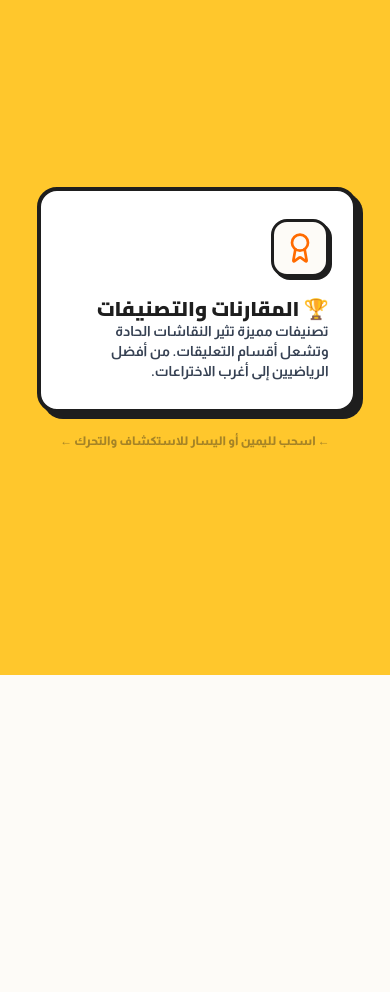
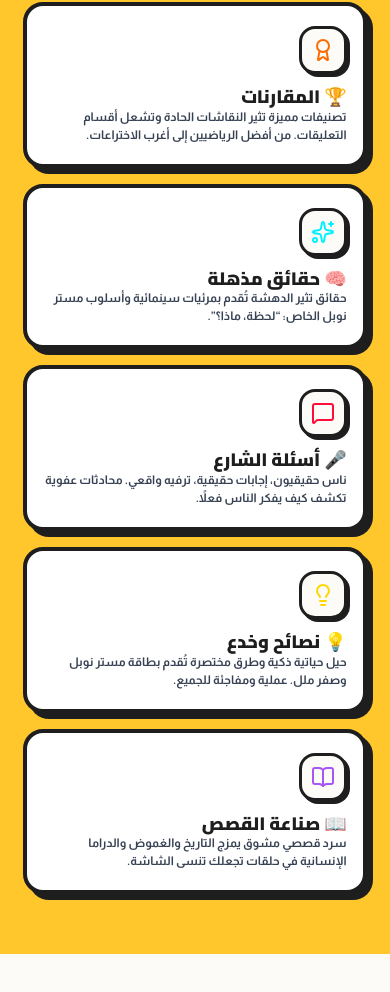
Before and after one commit to hubonii/Mr.nobel, a Next.js app: page / in a window 390 px wide. Shown: the part 5483-6475 px from the top of the page. Built offline with nearby package versions, Linux system fonts and the light colour scheme.

Commit message:
feat: redesign Slide 7 Content Universe to a responsive 5-column grid layout visible entirely on screen

```diff
--- a/src/app/page.tsx
+++ b/src/app/page.tsx
@@ -554,7 +554,7 @@ export default function Home() {
           style={{ backgroundColor: 'var(--yellow)' }}
         >
           <div className="slide-inner" dir="rtl">
-            <div className="flex flex-col gap-4 text-right mb-10">
+            <div className="flex flex-col gap-4 text-right mb-6">
               <motion.p
                 className="label label-orange self-start"
                 custom={0.1}
@@ -576,45 +576,44 @@ export default function Home() {
               </motion.h2>
             </div>
 
-            {/* Comic-style scrollable list */}
-            <div className="carousel-track reveal visible" style={{ direction: 'rtl' }}>
+            {/* 5-column grid for desktop, responsive grid for tablets/mobiles */}
+            <div className="grid grid-cols-1 sm:grid-cols-2 lg:grid-cols-5 gap-4" style={{ direction: 'rtl' }}>
 
               {/* Card 1 */}
-              <div className="format-card">
-                <div className="card-icon"><Award className="w-8 h-8 text-[#FF6B00]" /></div>
-                <h4 className="font-black text-xl mb-2" style={{ fontFamily: 'var(--font-cairo)' }}>🏆 المقارنات والتصنيفات</h4>
-                <p className="text-gray-700 text-sm font-semibold">تصنيفات مميزة تثير النقاشات الحادة وتشعل أقسام التعليقات. من أفضل الرياضيين إلى أغرب الاختراعات.</p>
+              <div className="format-card" style={{ minWidth: 'auto', maxWidth: 'none', padding: '20px 16px' }}>
+                <div className="card-icon" style={{ width: '48px', height: '48px', marginBottom: '12px' }}><Award className="w-6 h-6 text-[#FF6B00]" /></div>
+                <h4 className="font-black text-lg mb-1" style={{ fontFamily: 'var(--font-cairo)' }}>🏆 المقارنات</h4>
+                <p className="text-gray-700 text-xs font-semibold leading-normal">تصنيفات مميزة تثير النقاشات الحادة وتشعل أقسام التعليقات. من أفضل الرياضيين إلى أغرب الاختراعات.</p>
               </div>
 
               {/* Card 2 */}
-              <div className="format-card">
-                <div className="card-icon"><Sparkles className="w-8 h-8 text-[#00F0FF]" /></div>
-                <h4 className="font-black text-xl mb-2" style={{ fontFamily: 'var(--font-cairo)' }}>🧠 حقائق مذهلة</h4>
-                <p className="text-gray-700 text-sm font-semibold">حقائق تثير الدهشة تُقدم بمرئيات سينمائية وأسلوب مستر نوبل الخاص: &ldquo;لحظة، ماذا؟&rdquo;. العلوم والتاريخ وعلم النفس.</p>
+              <div className="format-card" style={{ minWidth: 'auto', maxWidth: 'none', padding: '20px 16px' }}>
+                <div className="card-icon" style={{ width: '48px', height: '48px', marginBottom: '12px' }}><Sparkles className="w-6 h-6 text-[#00F0FF]" /></div>
+                <h4 className="font-black text-lg mb-1" style={{ fontFamily: 'var(--font-cairo)' }}>🧠 حقائق مذهلة</h4>
+                <p className="text-gray-700 text-xs font-semibold leading-normal">حقائق تثير الدهشة تُقدم بمرئيات سينمائية وأسلوب مستر نوبل الخاص: &ldquo;لحظة، ماذا؟&rdquo;.</p>
               </div>
 
               {/* Card 3 */}
-              <div className="format-card">
-                <div className="card-icon"><MessageSquare className="w-8 h-8 text-[#FF0D39]" /></div>
-                <h4 className="font-black text-xl mb-2" style={{ fontFamily: 'var(--font-cairo)' }}>🎤 أسئلة الشارع</h4>
-                <p className="text-gray-700 text-sm font-semibold">ناس حقيقيون، إجابات حقيقية، ترفيه واقعي. محادثات عفوية في الشارع تكشف كيف يفكر الناس فعلاً.</p>
+              <div className="format-card" style={{ minWidth: 'auto', maxWidth: 'none', padding: '20px 16px' }}>
+                <div className="card-icon" style={{ width: '48px', height: '48px', marginBottom: '12px' }}><MessageSquare className="w-6 h-6 text-[#FF0D39]" /></div>
+                <h4 className="font-black text-lg mb-1" style={{ fontFamily: 'var(--font-cairo)' }}>🎤 أسئلة الشارع</h4>
+                <p className="text-gray-700 text-xs font-semibold leading-normal">ناس حقيقيون، إجابات حقيقية، ترفيه واقعي. محادثات عفوية تكشف كيف يفكر الناس فعلاً.</p>
               </div>
 
               {/* Card 4 */}
-              <div className="format-card">
-                <div className="card-icon"><Lightbulb className="w-8 h-8 text-[#FFD700]" /></div>
-                <h4 className="font-black text-xl mb-2" style={{ fontFamily: 'var(--font-cairo)' }}>💡 نصائح وخدع</h4>
-                <p className="text-gray-700 text-sm font-semibold">حيل حياتية ذكية وطرق مختصرة تُقدم بطاقة مستر نوبل المميزة وصفر ملل. عملية ومفاجئة وجاهزة للمشاركة.</p>
+              <div className="format-card" style={{ minWidth: 'auto', maxWidth: 'none', padding: '20px 16px' }}>
+                <div className="card-icon" style={{ width: '48px', height: '48px', marginBottom: '12px' }}><Lightbulb className="w-6 h-6 text-[#FFD700]" /></div>
+                <h4 className="font-black text-lg mb-1" style={{ fontFamily: 'var(--font-cairo)' }}>💡 نصائح وخدع</h4>
+                <p className="text-gray-700 text-xs font-semibold leading-normal">حيل حياتية ذكية وطرق مختصرة تُقدم بطاقة مستر نوبل وصفر ملل. عملية ومفاجئة للجميع.</p>
               </div>
 
               {/* Card 5 */}
-              <div className="format-card">
-                <div className="card-icon"><BookOpen className="w-8 h-8 text-[#A855F7]" /></div>
-                <h4 className="font-black text-xl mb-2" style={{ fontFamily: 'var(--font-cairo)' }}>📖 صناعة القصص</h4>
-                <p className="text-gray-700 text-sm font-semibold">سرد قصصي مشوق يمزج التاريخ والغموض والدراما الإنسانية في حلقات مشوقة تجعلك تنسى الشاشة.</p>
-              </div>
-            </div>
-            <p className="text-[#1E1E1E]/40 text-xs text-center mt-4 font-black">← اسحب لليمين أو اليسار للاستكشاف والتحرك ←</p>
+              <div className="format-card" style={{ minWidth: 'auto', maxWidth: 'none', padding: '20px 16px' }}>
+                <div className="card-icon" style={{ width: '48px', height: '48px', marginBottom: '12px' }}><BookOpen className="w-6 h-6 text-[#A855F7]" /></div>
+                <h4 className="font-black text-lg mb-1" style={{ fontFamily: 'var(--font-cairo)' }}>📖 صناعة القصص</h4>
+                <p className="text-gray-700 text-xs font-semibold leading-normal">سرد قصصي مشوق يمزج التاريخ والغموض والدراما الإنسانية في حلقات تجعلك تنسى الشاشة.</p>
+              </div>
+            </div>
           </div>
         </section>
 
```
Also changed, not shown: 1 other file (tests, documents, lock files or other folders).
